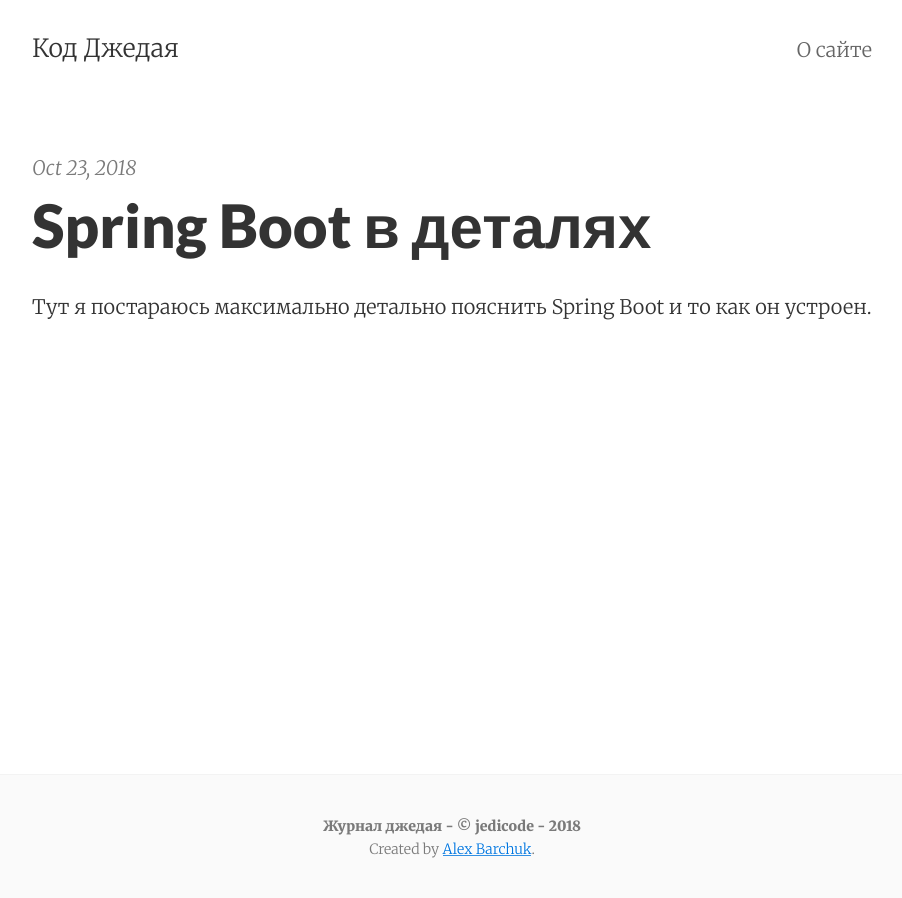
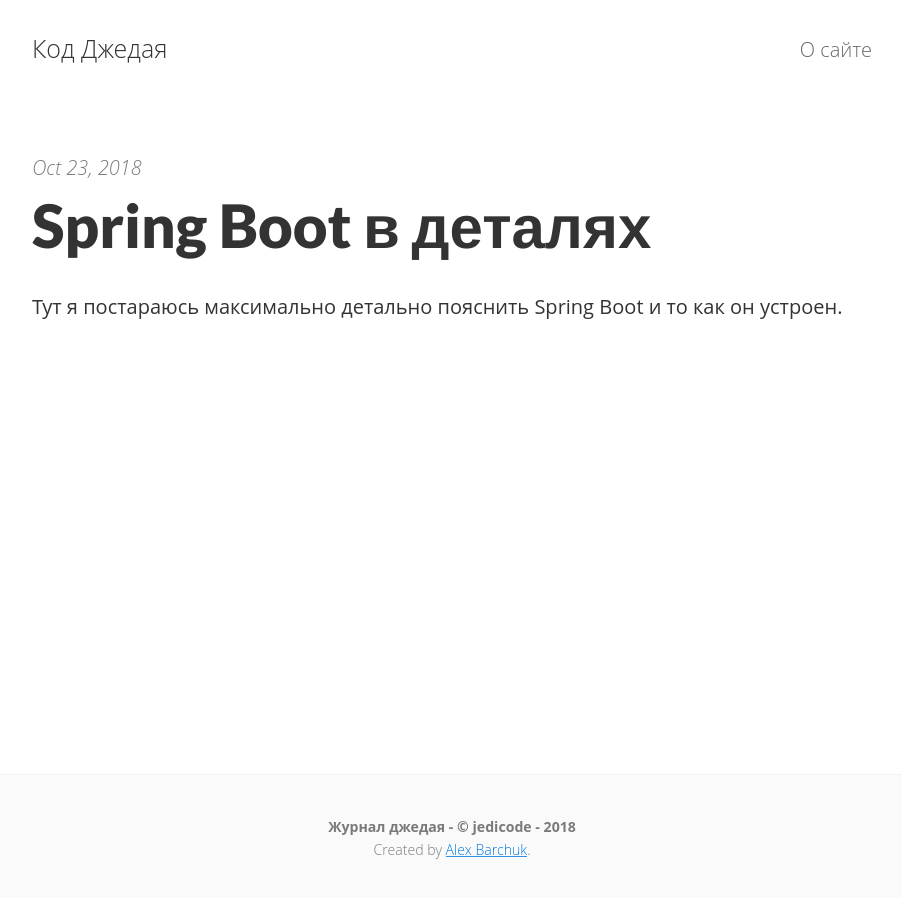
Before and after one commit to sexualanimal/jedicode.co, a Jekyll site: the page built from index.html, in a window 1280 px wide. Shown: the whole page, without its empty margins (188-1090 px from the left). Built offline with Jekyll 4.4.1, drawn with Linux system fonts in a browser that asks for light colours; the list of posts is cut into pages by our own code.

Commit message:
Chnaged font.

```diff
--- a/_sass/_variables.scss
+++ b/_sass/_variables.scss
@@ -1,7 +1,7 @@
 // Typography
 $base-font-size: 14px !default;
 $bold-font-weight: bold !default;
-$font-family: 'Merriweather', 'PT Serif', Georgia, 'Times New Roman', serif !default;
+$font-family: 'Open Sans', 'PT Serif', Georgia, serif !default;
 $line-height: 1.5 !default;
 $heading-font-family: 'Lato', 'Helvetica Neue', Helvetica, sans-serif !default;
 $heading-font-weight: 900 !default;
```
